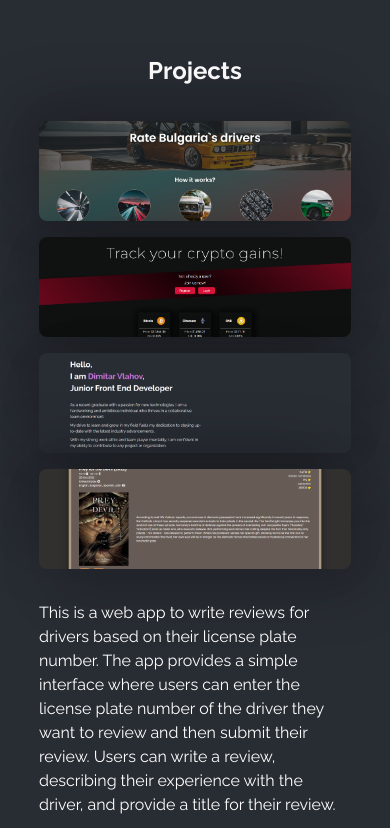
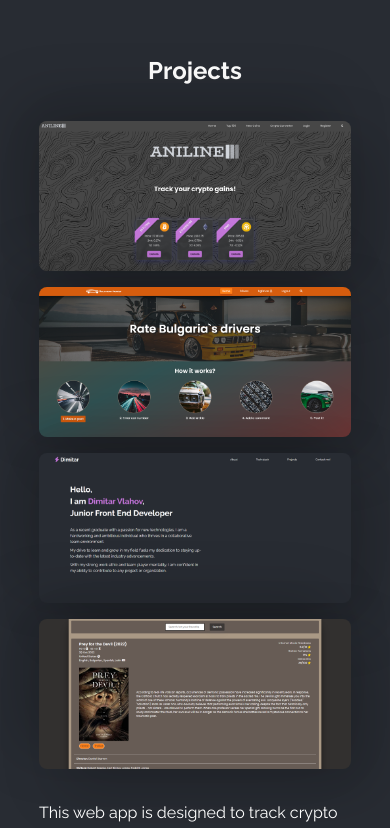
Before and after one commit to VlahOff/DimitarVlahov, a React (Vite) app: page / in a window 390 px wide. Shown: the part 1840-2668 px from the top of the page. Built offline with nearby package versions, Linux system fonts and the light colour scheme.

Commit message:
Updated with the new Aniline project info

```diff
--- a/src/components/Projects/Projects.jsx
+++ b/src/components/Projects/Projects.jsx
@@ -19,14 +19,14 @@ const Projects = () => {
       <h2 className={classes.title}>Projects</h2>
       <div className={classes.images}>
         <img
-          src={BulgarianDrivers}
-          alt="BulgarianDrivers home page"
+          src={Aniline}
+          alt="Aniline home page"
           id="firstImage"
           onMouseEnter={onHoverHandler}
         />
         <img
-          src={Aniline}
-          alt="Aniline home page"
+          src={BulgarianDrivers}
+          alt="BulgarianDrivers home page"
           id="secondImage"
           onMouseEnter={onHoverHandler}
         />
@@ -45,14 +45,14 @@ const Projects = () => {
       </div>
       <div className={classes['info-wrapper']}>
         {showDetails === 'firstImage' && <ProjectDetails
+          description="This web app is designed to track crypto prices, you can get a detailed look in the chart. You can track your portfolio`s P&L, and there is also a crypto converter."
+          repoLink="https://github.com/VlahOff/Aniline2"
+          liveLink="https://aniline.vercel.app/"
+        />}
+        {showDetails === 'secondImage' && <ProjectDetails
           description="This is a web app to write reviews for drivers based on their license plate number. The app provides a simple interface where users can enter the license plate number of the driver they want to review and then submit their review. Users can write a review, describing their experience with the driver, and provide a title for their review."
           repoLink="https://github.com/VlahOff/BulgarianDrivers"
           liveLink="https://bulgarian-drivers.vercel.app/"
-        />}
-        {showDetails === 'secondImage' && <ProjectDetails
-          description="This web app is designed to track crypto prices, you can get a detailed look in the chart. You can track your portfolio`s P&L, and there is also a crypto converter."
-          repoLink="https://github.com/VlahOff/Aniline"
-          liveLink="https://aniline.vercel.app/home"
         />}
         {showDetails === 'thirdImage' && <ProjectDetails
           repoLink="https://github.com/VlahOff/PersonalPortfolio"
--- a/src/components/Projects/Projects.module.css
+++ b/src/components/Projects/Projects.module.css
@@ -18,7 +18,7 @@
 
 .images img {
   transition: width 300ms;
-  width: 100px;
+  width: 200px;
   height: 400px;
   object-fit: cover;
   border-radius: 0.5rem;
@@ -38,11 +38,7 @@
   margin-bottom: 2rem;
 }
 
-@media screen and (max-width: 764px) {
-  .title {
-    font-size: 1.5rem;
-  }
-
+@media screen and (max-width: 960px) {
   .images {
     display: flex;
     flex-direction: column;
@@ -52,7 +48,7 @@
 
   .images img {
     width: 80%;
-    height: 100px;
+    height: 150px;
   }
 
   .images img:hover {
@@ -64,3 +60,9 @@
     margin: 0 10%;
   }
 }
+
+@media screen and (max-width: 764px) {
+  .title {
+    font-size: 1.5rem;
+  }
+}
```
Also changed, not shown: src/assets/Aniline.png.
